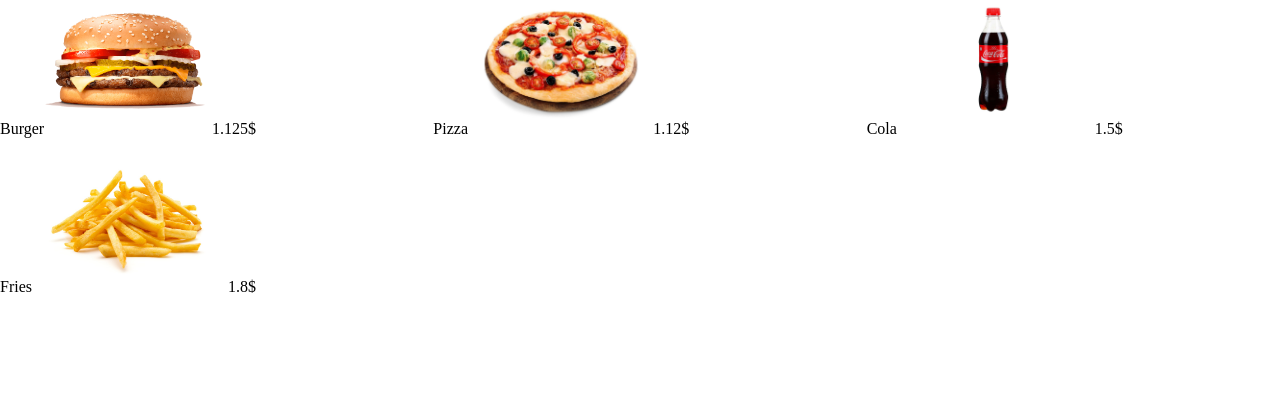
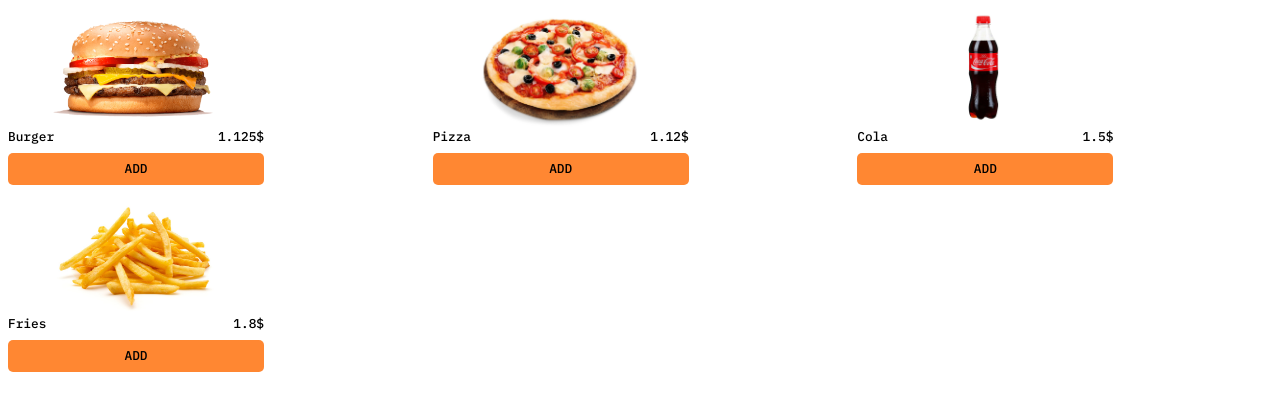
Before and after one commit to akkunov/Bot, a React (Vite) app: page / in a window 1280 px wide. Shown: the top 410 px of the page. Built offline with nearby package versions, Linux system fonts and the light colour scheme.

Commit message:
add animated button

```diff
--- a/src/components/item.jsx
+++ b/src/components/item.jsx
@@ -1,10 +1,21 @@
-import React from 'react'
+import React, { useState } from 'react'
 import css from './item.module.css'
 
 export default function Item({name, image, price}) {
 
+    const [isClicked, setIsClicked] = useState(false);
+    const [cols, setCols] = useState(null)
+    const handleAddButtonClick = () => {
+        setIsClicked(true);
+    };
+
+    const handleClick = () => {
+        setCols(prev => prev + 1 )
+    }
+
   return (
     <div className={css.box}>
+
         <div className={css.imageBox}>
             <img src={image} />
         </div>
@@ -13,6 +24,19 @@ export default function Item({name, image, price}) {
                 <span>{name}</span>
                 <span>{price}</span>
             </div>
+            <div className={css.btnGroup}>
+            {cols? (
+                <>
+                    <button className={css.animatedButtonMinus}>-</button>
+                    <button className={css.animatedButton}>+</button>
+                </>
+
+
+            ): ( <button className={css.button} onClick={handleClick}>
+                    ADD
+                </button>) }
+            </div>
+
     </div>
   )
 }
--- a/src/components/item.module.css
+++ b/src/components/item.module.css
@@ -13,7 +13,6 @@
     flex-direction: column;
     justify-content: center;
     align-items: center;
-    width: 20vw;
     height: 15vh;
 }
   .box img {
@@ -26,5 +25,55 @@
     display: flex;
     flex-direction: row;
     justify-content: space-between;
-    row-gap: 30px;
+    font-family: "IBM Plex Mono", monospace;
+    font-weight: 500;
+    font-size: 0.8rem;
+    font-style: normal;
   }
+
+.button{
+    width: 100%;
+    margin-top: 0.5rem;
+    outline: none;
+    border: none;
+    border-radius: 5px;
+    background-color: #FF8732;
+    font-family: "IBM Plex Mono", monospace;
+    font-weight: 500;
+    font-size: 0.8rem;
+    font-style: normal;
+    padding: 8px;
+    line-height: 1rem;
+}
+.btnGroup{
+    display: flex;
+    flex-direction: row;
+    justify-content: space-between;
+}
+.animatedButton, .animatedButtonMinus{
+    width: 49%;
+    margin-top: 0.5rem;
+    outline: none;
+    border: none;
+    border-radius: 5px;
+    background-color: #FF8732;
+    font-family: "IBM Plex Mono", monospace;
+    font-weight: 500;
+    font-size: 0.8rem;
+    font-style: normal;
+    padding: 8px;
+    line-height: 1rem;
+}
+.animatedButton{
+    width: 49%;
+    animation: btnAnimation 300ms ease  1 ;
+}
+
+@keyframes btnAnimation {
+    from {
+        width: 100%;
+    }
+    to {
+        width: 49%;
+    }
+}
--- a/src/components/items.module.css
+++ b/src/components/items.module.css
@@ -1,6 +1,6 @@
 .container{
     display: grid;
     grid-template-columns: 1fr 1fr 1fr ;
-    gap: 20px;
+    gap: 10px;
 
 }
--- a/src/index.css
+++ b/src/index.css
@@ -1,5 +1,5 @@
 @import url('https://fonts.googleapis.com/css2?family=IBM+Plex+Mono:wght@500;600&display=swap');
 
 body{
-    margin: 0 auto;
+    margin: 8px;
 }
```
